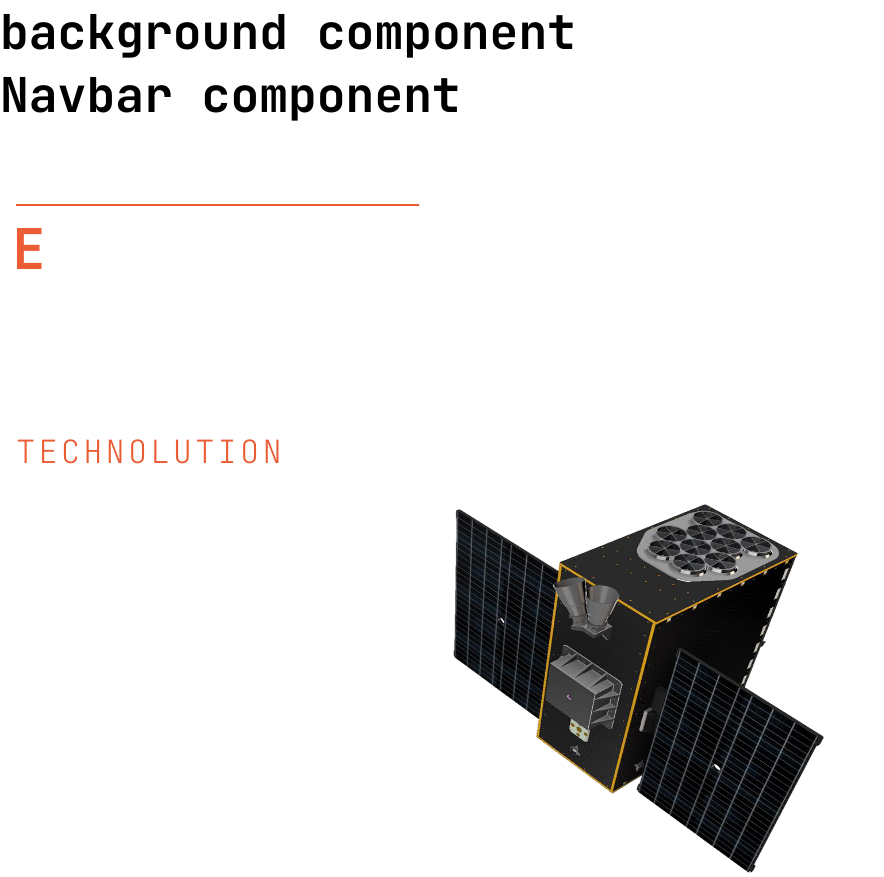
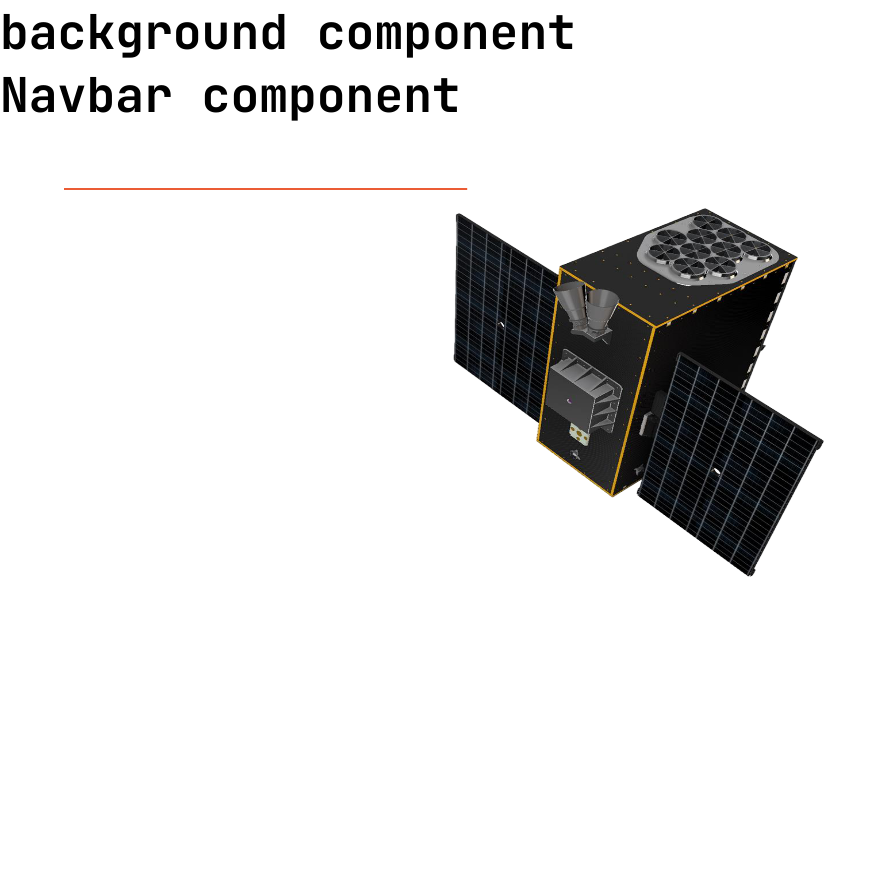
Before and after one commit to Ravirkt/hackaton, a React (Vite) app: page / in a window 1280 px wide. Shown: the whole page, without its empty margins (0-884 px from the left). After the commit the page ends 800 px from the top, so only its background shows below. Built offline with nearby package versions, Linux system fonts and the light colour scheme.

Commit message:
feat: textblock fade in with gsap #6

```diff
--- a/src/components/Textblock/Textblock.css
+++ b/src/components/Textblock/Textblock.css
@@ -1,8 +1,9 @@
-section {
-    display: flex;
+.textblock {
+    /* display: flex;
     flex-direction: column;
     gap: var(--space-sm);
-    padding: var(--space-md);
+    padding: var(--space-md); */
+    padding-left: var(--space-xxxl);
 }
 
 .section-title {
@@ -36,3 +37,16 @@ section {
     letter-spacing: 0.2rem;
 
 }
+
+.company-made {
+    font-size: clamp(0.8rem, 2.5vw, 1rem);
+    color: var(--main-text-color);
+    font-weight: 200;
+    letter-spacing: 0.2rem;
+    font-style: italic;
+
+    text-decoration: underline;
+    text-decoration-color: var(--accent);
+    text-underline-offset: 0.8rem;
+    text-decoration-thickness: 0.1rem;
+}
--- a/src/components/Textblock/Textblock.jsx
+++ b/src/components/Textblock/Textblock.jsx
@@ -1,21 +1,24 @@
 import './Textblock.css'
+import { useEffect, useRef } from 'react'
+import gsap from 'gsap'
 
-function Textblock() {
+function Textblock({ name, description, made }) {
+  const ref = useRef(null)
+
+  useEffect(() => {
+    gsap.fromTo(ref.current,
+      { opacity: 0, y: 20 },
+      { opacity: 1, y: 0, duration: 2, ease: 'power2.out' }
+    )
+  }, [name])
 
   return (
-    <>
-
-<section>
-    <h1 className='section-title'>NEBULA XPLORER</h1>
-
-    <p className='company-text'>Empowering every individual and organisation to achieve their full potential, breaking barriers to space technologies to conquer new frontiers and foster collective progress for society.</p>
-
-    <p className='company-name'>TECHNOLUTION</p>
-</section>
-
-
-
-    </>
+    <div className="textblock" ref={ref}>
+      <h1 className='section-title'>NEBULA XPLORER</h1>
+      <p className='company-text'>{description}</p>
+      <p className='company-name'>{name}</p>
+      <p className='company-made'>{made}</p>
+    </div>
   )
 }
 
```
